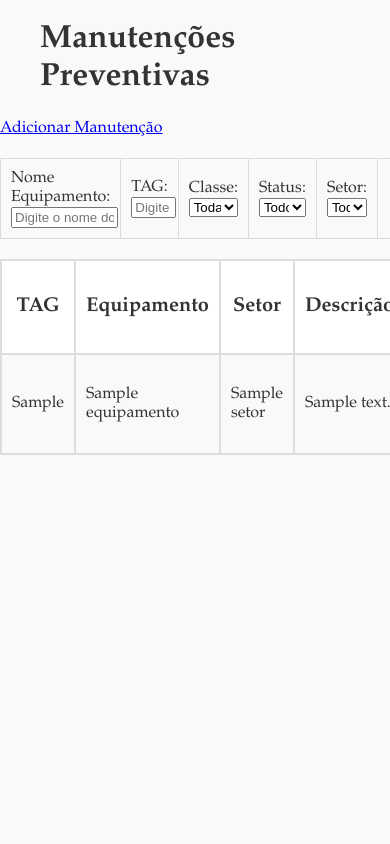
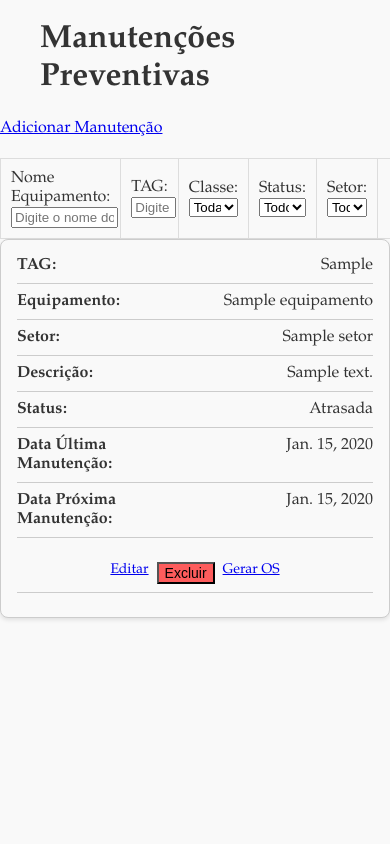
Before and after one commit to AlcedirFinkler/cliente1, a Django app: page /manutencoes/ in a window 390 px wide; the page is wider, and only the part inside the window is pictured. Shown: the part 70-914 px from the top of that part. Run offline with Django 5.2, Linux system fonts and the light colour scheme; a user stored in the database is signed in; tables that the repository leaves empty hold one stand-in row (values such as "Sample post"); some libraries are stand-ins or nearby versions.

Commit message:
responsividade mobile para manutencaoPrev
ajustado a responsividade em mobiles para as tabelas de manutenção preventiva.
adicionado um sistema de "cards" para cada manutenção individual.
omitido o grafico gantt para apresentação

```diff
--- a/GestaoPrev/templates/listar_manutencoes.html
+++ b/GestaoPrev/templates/listar_manutencoes.html
@@ -55,6 +55,60 @@
     .today {
         font-weight: bold;
         border: 2px solid #007bff;
+    }
+
+    @media (max-width: 990px) {
+        .maintenance-table {
+            display: none;
+        }
+
+        .maintenance-card {
+            display: flex;
+            flex-direction: column;
+            border: 1px solid #ccc;
+            border-radius: 8px;
+            margin-bottom: 1rem;
+            padding: 1rem;
+            background-color: #f9f9f9;
+            box-shadow: 0 2px 4px rgba(0, 0, 0, 0.1);
+        }
+
+        .maintenance-card div {
+            display: flex;
+            margin-bottom: 0.5rem;
+            padding-bottom: 0.5rem;
+            border-bottom: 1px solid #ccc;
+        }
+
+        .maintenance-card div span {
+            font-weight: bold;
+            width: 40%;
+            text-align: left;
+        }
+
+        .maintenance-card div p {
+            margin: 0;
+            width: 60%;
+            text-align: right;
+        }
+
+        .maintenance-card-actions {
+            display: flex;
+            justify-content: center;
+            gap: 0.5rem;
+            margin-top: 1rem;
+        }
+
+        .maintenance-card-actions a,
+        .maintenance-card-actions button {
+            font-size: 14px;
+        }
+    }
+
+    @media (min-width: 991px) {
+        .maintenance-card {
+            display: none;
+        }
     }
 </style>
 
@@ -121,7 +175,6 @@
         </form>
     </table>
 
-    <!-- Tabela de Manutenções -->
     <table class="maintenance-table" border="1">
         <thead>
             <tr>
@@ -157,6 +210,49 @@
             {% endfor %}
         </tbody>
     </table>
+
+    <div class="maintenance-cards">
+        {% for manutencao in manutencoes %}
+        <div class="maintenance-card">
+            <div>
+                <span>TAG:</span>
+                <p>{{ manutencao.equipamento.tag }}</p>
+            </div>
+            <div>
+                <span>Equipamento:</span>
+                <p>{{ manutencao.equipamento.nome }}</p>
+            </div>
+            <div>
+                <span>Setor:</span>
+                <p>{{ manutencao.equipamento.setor }}</p>
+            </div>
+            <div>
+                <span>Descrição:</span>
+                <p>{{ manutencao.descricao|truncatechars:50 }}</p>
+            </div>
+            <div>
+                <span>Status:</span>
+                <p>{{ manutencao.get_status_display }}</p>
+            </div>
+            <div>
+                <span>Data Última Manutenção:</span>
+                <p>{{ manutencao.data_ultima_manutencao }}</p>
+            </div>
+            <div>
+                <span>Data Próxima Manutenção:</span>
+                <p>{{ manutencao.data_proxima_manutencao }}</p>
+            </div>
+            <div class="maintenance-card-actions">
+                <a href="{% url 'editar_manutencao' manutencao.id %}" class="custom-button">Editar</a>
+                <form method="post" action="{% url 'excluir_manutencao' manutencao.id %}" style="display:inline;" onsubmit="return confirmDelete();">
+                    {% csrf_token %}
+                    <button type="submit" class="custom-button delete-button">Excluir</button>
+                </form>
+                <a href="{% url 'gerar_os_preventiva' manutencao.id %}" class="custom-button">Gerar OS</a>
+            </div>
+        </div>
+        {% endfor %}
+    </div>
 </div>
 
 <script>
--- a/gestaoUsuarios/views.py
+++ b/gestaoUsuarios/views.py
@@ -205,8 +205,7 @@ def get_user_modules(user):
         {"name": "Mant. Preventivas", "url": reverse('listar_manutencoes'), "icon": "bi-tools", "enabled": False,
           "submenu": [
              {"name": "Tabelas", "url": reverse('listar_manutencoes')},
-             {"name": "Calendário", "url": reverse('calendario_view')},
-             {"name": "Gráfico Gantt", "url": reverse('gantt_manutencoes')}
+             {"name": "Calendário", "url": reverse('calendario_view')}
          ]},
         {"name": "Controle Estoque", "url": reverse('cadEstoque'), "icon": "bi-box", "enabled": False},
         {"name": "Cadastro Equipamentos", "url": reverse('CadEquip'), "icon": "bi-gear", "enabled": False},
```
